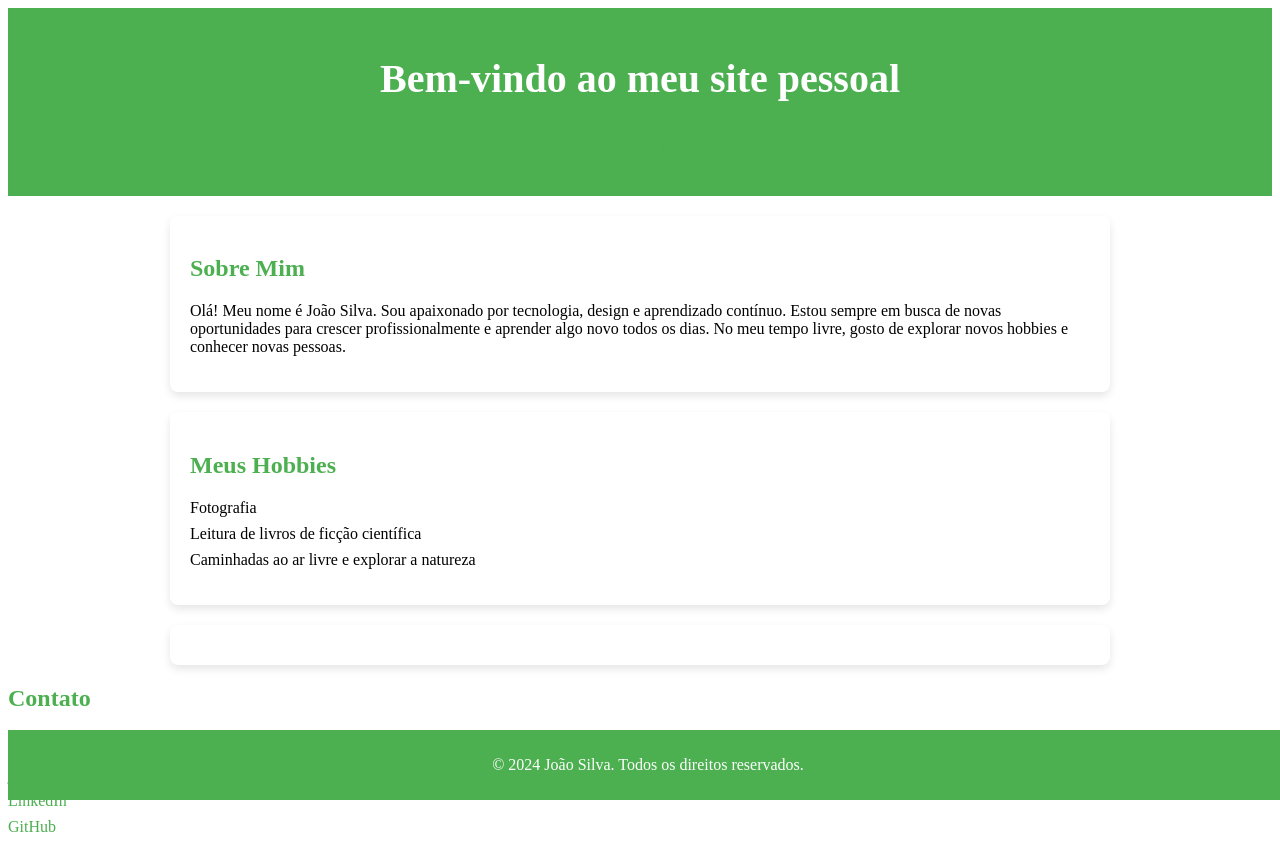
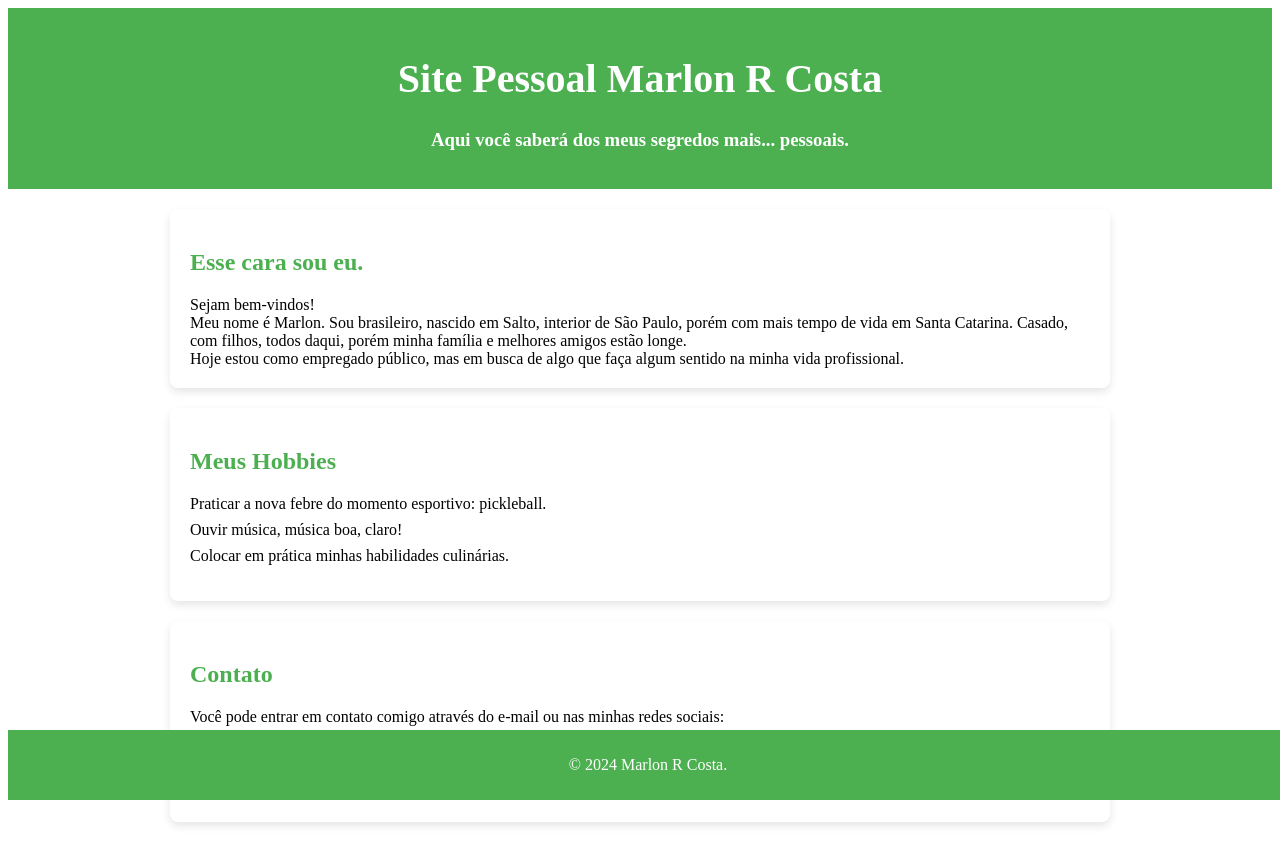
Before and after one commit to marlon22021976/A3-EtapaII-, a plain HTML site: page index.html/index.html in a window 1280 px wide. Drawn offline with Linux system fonts and the light colour scheme.

Commit message:
Update index.html

```diff
--- a/index.html/index.html
+++ b/index.html/index.html
@@ -3,8 +3,7 @@
 <head>
     <meta charset="UTF-8">
     <meta name="viewport" content="width=device-width, initial-scale=1.0">
-    <meta http-equiv="X-UA-Compatible" content="ie=edge">
-    <title>Criação de um Site Pessoal em HTML</title>
+    <title>Marlon by Marlon</title>
 
     <link rel="stylesheet" href="style.css">
 
@@ -14,41 +13,55 @@
 
     <!-- Cabeçalho do site -->
     <header>
-        <h1>Bem-vindo ao meu site pessoal</h1>
-        <h2>Descubra mais sobre mim!</h2>
+        <h1>Site Pessoal Marlon R Costa</h1>
+        <h3>Aqui você saberá dos meus segredos mais... pessoais.</h3>
     </header>
 
     <!-- Seção sobre mim -->
-    <section id="sobre">
-        <h2>Sobre Mim</h2>
-        <p>Olá! Meu nome é João Silva. Sou apaixonado por tecnologia, design e aprendizado contínuo. Estou sempre em busca de novas oportunidades para crescer profissionalmente e aprender algo novo todos os dias. No meu tempo livre, gosto de explorar novos hobbies e conhecer novas pessoas.</p>
+
+    <section>
+        <h2>Esse cara sou eu.</h2>
+        <p1>Sejam bem-vindos!</p1>
+        <br>
+        <p2>Meu nome é Marlon. Sou brasileiro, nascido em Salto, interior de São Paulo, porém com mais tempo de vida em Santa Catarina.
+            Casado, com filhos, todos daqui, porém minha família e melhores amigos estão longe.</p2>
+            <br>
+            <p3>Hoje estou como empregado público, mas em busca de algo que faça algum sentido na minha vida profissional.</p3>
     </section>
 
+
+
+
     <!-- Seção Meus Hobbies -->
-    <section id="hobbies">
+
+    <section>
         <h2>Meus Hobbies</h2>
         <ul>
-            <li>Fotografia</li>
-            <li>Leitura de livros de ficção científica</li>
-            <li>Caminhadas ao ar livre e explorar a natureza</li>
+            <li>Praticar a nova febre do momento esportivo: pickleball.</li>
+            <li>Ouvir música, música boa, claro!</li>
+            <li>Colocar em prática minhas habilidades culinárias.</li>
         </ul>
     </section>
-    <section id="contato"></section>
+    <section>
+
         <h2>Contato</h2>
         <p>Você pode entrar em contato comigo através do e-mail ou nas minhas redes sociais:</p>
         <ul>
-            <li><a href="mailto:joaosilva@email.com">joaosilva@email.com</a></li>
-            <li><a href="https://www.linkedin.com/in/joaosilva" target="_blank">LinkedIn</a></li>
-            <li><a href="https://github.com/joaosilva" target="_blank">GitHub</a></li>
+            <li><a href="mailto:marlon.costa@aluno.fmpsc.edu.br">marlon.costa@aluno.fmpsc.edu.br</a></li>
+            <li><a href="https://wa.me/5548996080617" id=w target="_blank">Whatsapp</a></li>
+            <script src="script.js"></script>
+
         </ul>
     </section>
 
+
+
     <!-- Rodapé -->
     <footer>
-        <p>&copy; 2024 João Silva. Todos os direitos reservados.</p>
+        <p>&copy; 2024 Marlon R Costa.</p>
     </footer>
 
-    <script src="script.js"></script>
+
 
 </body>
 </html>
```
